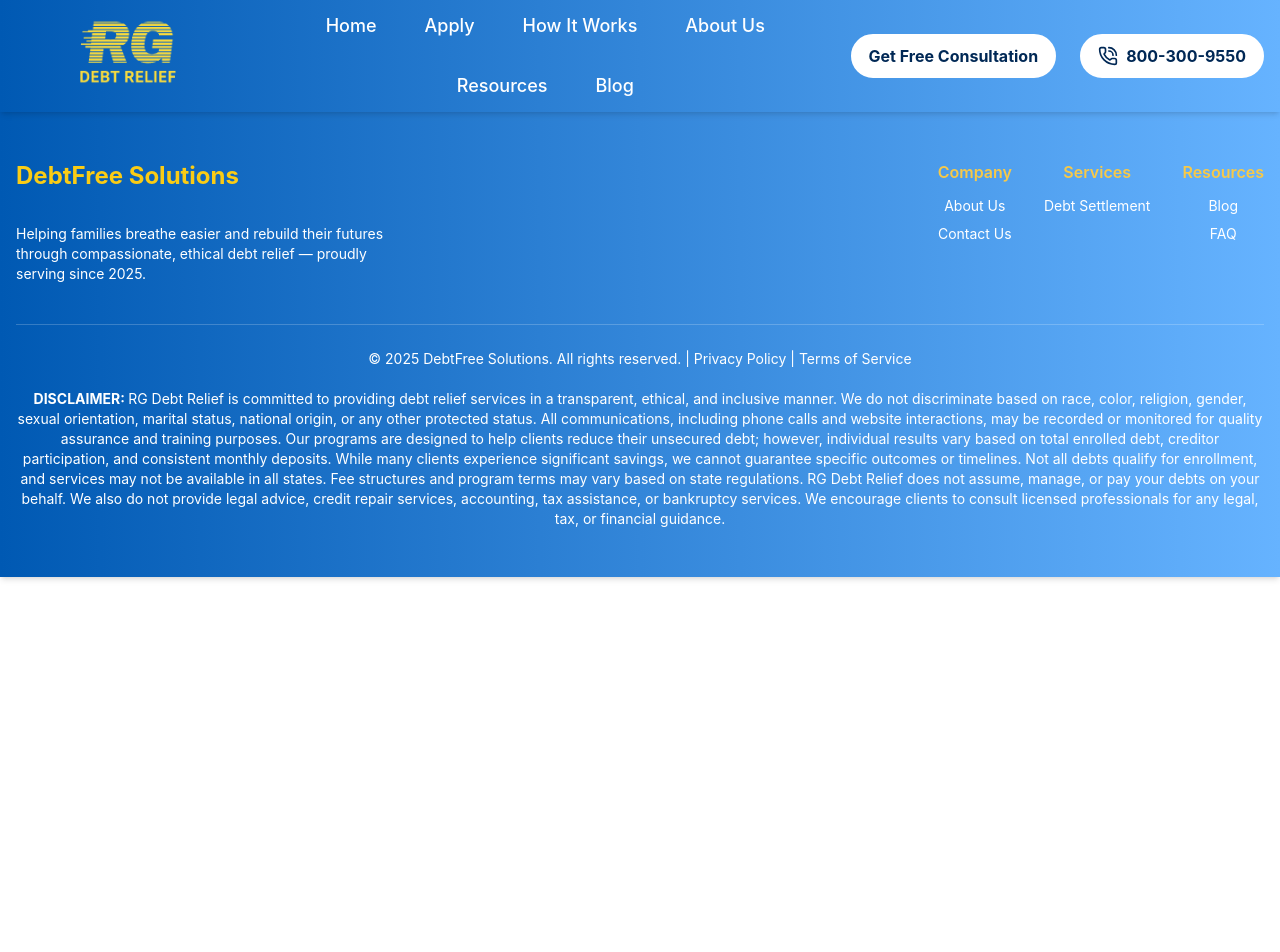
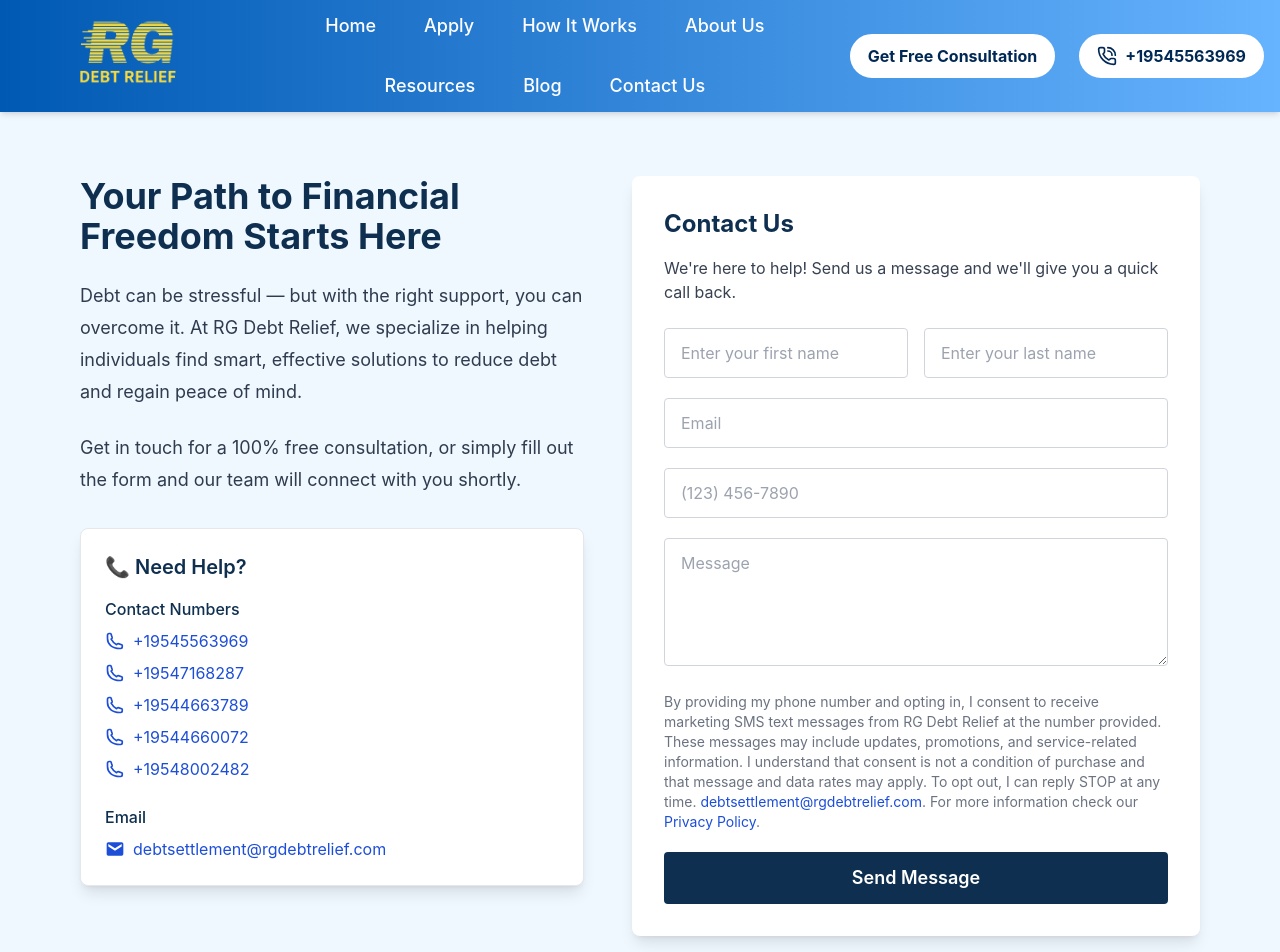
Before and after one commit to himanshukumartiwarirgint007/RG-DEBT-RELIEF-WEBSITE, a React (Create React App) app in the folder frontend/: page /ContactUs in a window 1280 px wide. Shown: the top 952 px of the page. Before the commit the page ends 800 px from the top, so only its background shows below. Built offline with nearby package versions, Linux system fonts and the light colour scheme.

Commit message:
created contact us

```diff
--- a/frontend/src/App.js
+++ b/frontend/src/App.js
@@ -21,6 +21,7 @@
 import HomeAboutSection from './ExtraPages/HomeAboutSection';
 import DebtCalculator from './ExtraPages/DebtCalculator';
 import LoanCalculator from './ExtraPages/LoanCalculator';
+import ContactUs from './pages/ContactUs';
 
 function App() {
   return (
@@ -45,6 +46,7 @@
         <Route path="/HomeAboutSection" element={<HomeAboutSection />} />
         <Route path="/DebtCalculator" element={<DebtCalculator />} />
         <Route path="/LoanCalculator" element={<LoanCalculator />} />
+        <Route path="/ContactUs" element={<ContactUs />} />
       </Routes>
       <ScrollToTopButton />
       <Footer />
--- a/frontend/src/ExtraPages/PrivacyPolicy.jsx
+++ b/frontend/src/ExtraPages/PrivacyPolicy.jsx
@@ -28,7 +28,7 @@
 export const PrivacyPolicy = () => (
   <div className="bg-zinc-50 dark:bg-gray-900 py-12 px-4 sm:px-6 md:px-8 lg:px-12 xl:px-24 max-w-6xl mx-auto transition-colors duration-300">
     <h1 className="text-4xl font-extrabold text-center mb-6 text-indigo-600 dark:text-indigo-400">Privacy Policy</h1>
-    <p className="text-center text-sm text-zinc-500 dark:text-gray-400 mb-8">Effective Date: June 23, 2025</p>
+    <p className="text-center text-sm text-zinc-500 dark:text-gray-400 mb-8">Effective Date: July, 2025</p>
 
     <Section title="Information We Collect">
       <ul className="list-disc list-inside space-y-2">
@@ -68,7 +68,7 @@
         <li><strong>Deletion:</strong> Request deletion of your personal data.</li>
         <li><strong>Objection:</strong> Object to certain data processing activities.</li>
       </ul>
-      <p className="mt-4">To exercise any of these rights, please email us at <a className="text-indigo-600 dark:text-indigo-400 underline hover:no-underline" href="mailto:support@rgdebtrelief.com"><MailIcon />support@rgdebtrelief.com</a>.</p>
+      <p className="mt-4">To exercise any of these rights, please email us at <a className="text-indigo-600 dark:text-indigo-400 underline hover:no-underline" href="mailto:debtsettlement@rgdebtrelief.com"><MailIcon />debtsettlement@rgdebtrelief.com</a>.</p>
     </Section>
 
     <Section title="Security & Policy Updates">
@@ -78,8 +78,8 @@
 
     <Section title="Contact Us">
       <p>If you have any questions about this privacy policy or your personal data, please contact us:</p>
-      <p className="mt-2"><a className="text-indigo-600 dark:text-indigo-400 underline hover:no-underline" href="mailto:support@rgdebtrelief.com"><MailIcon />support@rgdebtrelief.com</a></p>
-      <p><AddressIcon />Reddington Global Consultancy</p>
+      <p className="mt-2"><a className="text-indigo-600 dark:text-indigo-400 underline hover:no-underline" href="mailto:debtsettlement@rgdebtrelief.com"><MailIcon />debtsettlement@rgdebtrelief.com</a></p>
+      {/* <p><AddressIcon />Reddington Global Consultancy</p> */}
     </Section>
   </div>
 );
--- a/frontend/src/ExtraPages/TermsOfServices.jsx
+++ b/frontend/src/ExtraPages/TermsOfServices.jsx
@@ -29,7 +29,7 @@
 const TermsOfService = () => (
   <div className="bg-zinc-50 dark:bg-gray-900 py-12 px-4 sm:px-6 md:px-8 lg:px-12 xl:px-24 max-w-6xl mx-auto transition-colors duration-300">
     <h1 className="text-4xl font-extrabold text-center mb-6 text-indigo-600 dark:text-indigo-400">Terms of Service</h1>
-    <p className="text-center text-sm text-zinc-500 dark:text-gray-400 mb-8">Effective Date: June 23, 2025</p>
+    <p className="text-center text-sm text-zinc-500 dark:text-gray-400 mb-8">Effective Date: July, 2025</p>
 
     <Section title="Welcome">
       <p>Welcome to RG Debt Relief. By accessing or using our website and services, you agree to be bound by these Terms of Service and our <a href="/PrivacyPolicy" className="text-indigo-600 dark:text-indigo-400 underline hover:no-underline">Privacy Policy</a>. If you do not agree, please do not use our site.</p>
@@ -77,8 +77,8 @@
 
     <Section title="Contact Us">
       <p>If you have any questions about these terms, please contact us:</p>
-      <p className="mt-2"><a className="text-indigo-600 dark:text-indigo-400 underline hover:no-underline" href="mailto:support@rgdebtrelief.com"><MailIcon />support@rgdebtrelief.com</a></p>
-      <p><AddressIcon />Reddington Global Consultancy</p>
+      <p className="mt-2"><a className="text-indigo-600 dark:text-indigo-400 underline hover:no-underline" href="mailto:debtsettlement@rgdebtrelief.com"><MailIcon />debtsettlement@rgdebtrelief.com</a></p>
+      {/* <p><AddressIcon />Reddington Global Consultancy</p> */}
     </Section>
   </div>
 );
--- a/frontend/src/components/Footer.jsx
+++ b/frontend/src/components/Footer.jsx
@@ -51,7 +51,7 @@
               <h5 className="text-[#f7c948] font-semibold mb-3">Company</h5>
               <ul className="space-y-2 text-sm">
                 <li><a href="AboutUs" className="text-white dark:text-gray-300 hover:text-yellow-400 transition-all">About Us</a></li>
-                <li><a href="Apply" className="text-white dark:text-gray-300 hover:text-yellow-400 transition-all">Contact Us</a></li>
+                <li><a href="ContactUs" className="text-white dark:text-gray-300 hover:text-yellow-400 transition-all">Contact Us</a></li>
               </ul>
             </div>
 
--- a/frontend/src/components/Navbar.jsx
+++ b/frontend/src/components/Navbar.jsx
@@ -52,6 +52,7 @@
             { label: 'About Us', path: '/aboutus' },
             { label: 'Resources', path: '/resources' },
             { label: 'Blog', path: '/blog' },
+            { label: 'Contact Us', path: '/ContactUs' },
           ].map(({ label, path }) => (
             <button
               key={path}
@@ -77,7 +78,7 @@
             className="flex items-center gap-2 border-2 border-white bg-white text-[#002855] font-bold px-4 py-2 rounded-full transition text-base whitespace-nowrap hover:bg-gray-200 hover:text-[#001F3F]"
           >
             <PhoneCall className="w-5 h-5 text-[#002855]" />
-            800-300-9550
+            +19545563969
           </a>
         </div>
 
@@ -104,6 +105,7 @@
               { label: 'About Us', path: '/aboutus' },
               { label: 'Resources', path: '/resources' },
               { label: 'Blog', path: '/blog' },
+              { label: 'Contact Us', path: '/ContactUs' },
             ].map(({ label, path }) => (
               <button
                 key={path}
@@ -128,7 +130,7 @@
                 className="flex items-center gap-2 border-2 border-white bg-white text-[#002855] font-bold px-4 py-2 rounded-full transition text-base whitespace-nowrap hover:bg-gray-200 hover:text-[#001F3F]"
               >
                 <PhoneCall className="w-5 h-5 text-[#002855]" />
-                800-300-9550
+                +19545563969
               </a>
             </div>
           </nav>
--- /dev/null
+++ b/frontend/src/pages/ContactUs.jsx
@@ -0,0 +1,144 @@
+import React, { useState } from 'react';
+
+const Contact = () => {
+  const [phoneError, setPhoneError] = useState('');
+
+  const formatPhoneNumber = (value) => {
+    const cleaned = value.replace(/\D/g, '').slice(0, 10); // only digits, max 10
+    const match = cleaned.match(/^(\d{0,3})(\d{0,3})(\d{0,4})$/);
+    if (!match) return '';
+    return !match[2]
+      ? match[1]
+      : `(${match[1]}) ${match[2]}${match[3] ? '-' + match[3] : ''}`;
+  };
+
+  const validatePhone = (e) => {
+    const raw = e.target.value.replace(/\D/g, '');
+    if (raw.length !== 10) {
+      setPhoneError('Please enter a valid 10-digit number');
+    } else {
+      setPhoneError('');
+    }
+  };
+
+  return (
+    <div className="bg-[#f0f8ff] py-16 px-4 md:px-20">
+      <div className="max-w-7xl mx-auto flex flex-col lg:flex-row gap-12">
+        {/* Left Section */}
+        <div className="flex-1">
+          <h1 className="text-4xl font-bold text-[#0e2f4f] mb-6">Your Path to Financial Freedom Starts Here</h1>
+          <p className="text-[#2f3c4f] text-lg leading-8 mb-6">
+            Debt can be stressful — but with the right support, you can overcome it. At RG Debt Relief, we specialize in helping individuals find smart, effective solutions to reduce debt and regain peace of mind.
+          </p>
+          <p className="text-[#2f3c4f] text-lg leading-8 mb-8">
+            Get in touch for a 100% free consultation, or simply fill out the form and our team will connect with you shortly.
+          </p>
+
+          {/* Contact Info Section */}
+          <div className="bg-white shadow-lg rounded-lg p-6 border border-gray-200">
+            <h3 className="text-xl font-semibold text-[#0e2f4f] mb-4 flex items-center gap-2">📞 Need Help?</h3>
+            <div className="mb-6">
+              <h4 className="font-medium text-[#0e2f4f] mb-2">Contact Numbers</h4>
+              <ul className="space-y-2 text-base">
+                {[
+                  '+19545563969',
+                  '+19547168287',
+                  '+19544663789',
+                  '+19544660072',
+                  '+19548002482',
+                ].map((number, index) => (
+                  <li key={index}>
+                    <a href={`tel:${number}`} className="flex items-center text-blue-700 hover:text-blue-900 transition">
+                      <svg className="w-5 h-5 mr-2" fill="none" stroke="currentColor" strokeWidth={2} viewBox="0 0 24 24">
+                        <path strokeLinecap="round" strokeLinejoin="round" d="M3 5a2 2 0 012-2h1.28a1 1 0 01.948.684l1.357 4.071a1 1 0 01-.21.99l-1.04 1.04a16.001 16.001 0 006.586 6.586l1.04-1.04a1 1 0 01.99-.21l4.07 1.357a1 1 0 01.685.949V19a2 2 0 01-2 2h-1C8.268 21 3 15.732 3 9V5z" />
+                      </svg>
+                      {number}
+                    </a>
+                  </li>
+                ))}
+              </ul>
+            </div>
+            <div>
+              <h4 className="font-medium text-[#0e2f4f] mb-2">Email</h4>
+              <a
+                href="https://mail.google.com/mail/?view=cm&fs=1&to=debtsettlement@rgdebtrelief.com"
+                target="_blank"
+                rel="noopener noreferrer"
+                className="flex items-center text-blue-700 hover:text-blue-900 transition break-all text-base"
+              >
+                <svg className="w-5 h-5 mr-2" fill="currentColor" viewBox="0 0 24 24">
+                  <path d="M20 4H4c-1.1 0-1.99.9-1.99 2L2 18c0 1.1.9 2 2 2h16a2 2 0 0 0 2-2V6c0-1.1-.9-2-2-2Zm0 4.99-8 5-8-5V6l8 5 8-5v2.99Z" />
+                </svg>
+                debtsettlement@rgdebtrelief.com
+              </a>
+            </div>
+          </div>
+        </div>
+
+        {/* Right Section - Form */}
+        <div className="flex-1 bg-white shadow-lg rounded-lg p-8">
+          <h2 className="text-2xl font-bold mb-4 text-[#0e2f4f]">Contact Us</h2>
+          <p className="text-base mb-6 text-gray-700">We're here to help! Send us a message and we'll give you a quick call back.</p>
+          <form className="space-y-5">
+            <div className="flex flex-col md:flex-row gap-4">
+              <input
+                type="text"
+                placeholder="Enter your first name"
+                required
+                className="w-full border border-gray-300 rounded px-4 py-3 text-base"
+              />
+              <input
+                type="text"
+                placeholder="Enter your last name"
+                required
+                className="w-full border border-gray-300 rounded px-4 py-3 text-base"
+              />
+            </div>
+            <input
+              type="email"
+              placeholder="Email"
+              required
+              className="w-full border border-gray-300 rounded px-4 py-3 text-base"
+            />
+            <div>
+              <input
+                type="text"
+                placeholder="(123) 456-7890"
+                maxLength={14}
+                required
+                onChange={(e) => {
+                  e.target.value = formatPhoneNumber(e.target.value);
+                }}
+                onBlur={validatePhone}
+                className="w-full border border-gray-300 rounded px-4 py-3 text-base"
+              />
+              {phoneError && <p className="text-sm text-red-600 mt-1">{phoneError}</p>}
+            </div>
+            <textarea
+              placeholder="Message"
+              className="w-full h-32 border border-gray-300 rounded px-4 py-3 text-base"
+            ></textarea>
+            <div className="text-sm text-gray-500">
+              By providing my phone number and opting in, I consent to receive marketing SMS text messages from RG Debt Relief at the number provided. These messages may include updates, promotions, and service-related information. I understand that consent is not a condition of purchase and that message and data rates may apply. To opt out, I can reply STOP at any time.
+              <a href="mailto:debtsettlement@rgdebtrelief.com" className="text-blue-700"> debtsettlement@rgdebtrelief.com</a>. For more information check our{' '}
+              <a href="/PrivacyPolicy" className="text-blue-700">Privacy Policy</a>.
+            </div>
+            <button
+              type="submit"
+              className="w-full bg-[#0e2f4f] text-white py-3 rounded font-semibold hover:bg-[#0c263e] transition text-lg"
+            >
+              Send Message
+            </button>
+          </form>
+        </div>
+      </div>
+
+      {/* DISCLAIMER */}
+      <p className="text-[12px] text-gray-600 mt-12 max-w-6xl mx-auto leading-6 text-justify">
+        DISCLAIMER: RG Debt Relief is committed to providing debt relief services in a transparent, ethical, and inclusive manner. We do not discriminate based on race, color, religion, gender, sexual orientation, marital status, national origin, or any other protected status. All communications, including phone calls and website interactions, may be recorded or monitored for quality assurance and training purposes. Our programs are designed to help clients reduce their unsecured debt; however, individual results vary based on total enrolled debt, creditor participation, and consistent monthly deposits. While many clients experience significant savings, we cannot guarantee specific outcomes or timelines. Not all debts qualify for enrollment, and services may not be available in all states. Fee structures and program terms may vary based on state regulations. RG Debt Relief does not assume, manage, or pay your debts on your behalf. We also do not provide legal advice, credit repair services, accounting, tax assistance, or bankruptcy services. We encourage clients to consult licensed professionals for any legal, tax, or financial guidance.
+      </p>
+    </div>
+  );
+};
+
+export default Contact;
```
